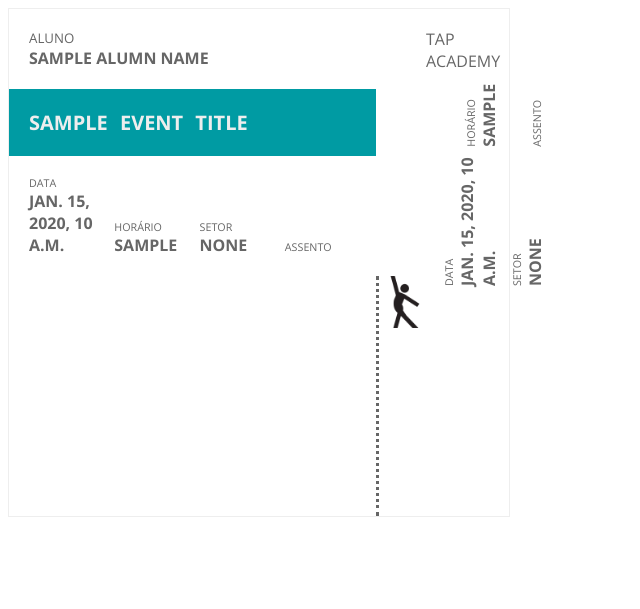
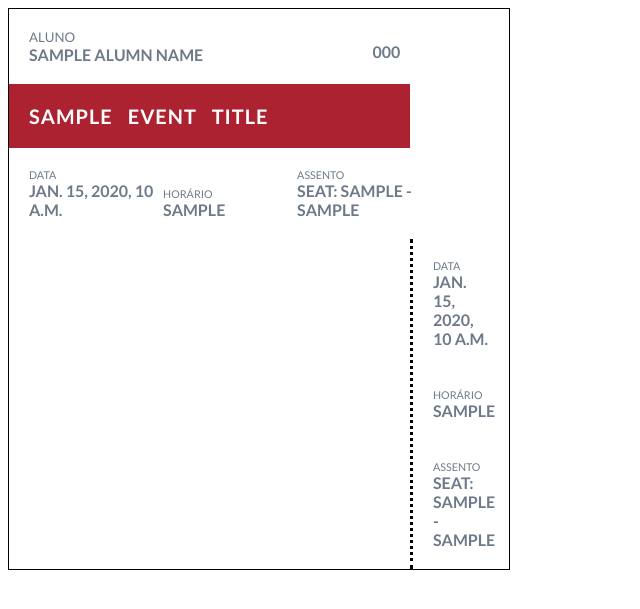
Before and after one commit to justlikedev/tap, a Django app: template core/templates/booking-confirmation.html in a window 1280 px wide. Shown: the top 609 px of the page, without its empty margins (0-640 px from the left). Run offline with Django 3.2, Linux system fonts and the light colour scheme; tables that the repository leaves empty hold one stand-in row (values such as "Sample post"); the template is opened without the code that fills it: values that come from a table or form of the project are taken from there, most other values are stand-ins (such as "Sample title", 1, 10 or a date in 2020); parts of the project's set-up code (start-up, migrations or seed data) failed here and were passed over.

Commit message:
Geração de PDF de confirmação finalizada

```diff
--- a/core/models.py
+++ b/core/models.py
@@ -3,7 +3,7 @@
 
 from __future__ import unicode_literals
 
-from datetime import timedelta
+from datetime import datetime, timedelta
 
 import pytz
 from django.contrib.auth.models import AbstractBaseUser, PermissionsMixin
@@ -13,6 +13,9 @@ from django.utils import timezone
 from core.managers import UserManager
 
 TZ = pytz.timezone('America/Sao_Paulo')
+
+
+
 
 class User(AbstractBaseUser, PermissionsMixin):
     first_name = models.CharField(max_length=100, null=True)
@@ -35,7 +38,7 @@ class User(AbstractBaseUser, PermissionsMixin):
         verbose_name_plural = u'Users'
 
     def get_full_name(self):
-        return u'{0}{1}'.format(self.first_name, self.last_name)
+        return u'{0} {1}'.format(self.first_name, self.last_name)
 
     def get_short_name(self):
         return self.first_name
@@ -129,6 +132,7 @@ class Reserv(models.Model):
     finished = models.BooleanField(default=False)
     updated_at = models.DateTimeField(auto_now_add=timezone.localtime(timezone.now(), timezone=TZ))
     session = models.DurationField(default=timedelta(minutes=20))
+    code = models.CharField(max_length=10, null=True)
 
     objects = models.Manager()
 
--- a/core/templates/booking-confirmation.html
+++ b/core/templates/booking-confirmation.html
@@ -6,13 +6,13 @@
     <meta name="viewport" content="width=device-width, initial-scale=1.0">
     <meta http-equiv="X-UA-Compatible" content="ie=edge">
     <title>Cupom de Reserva</title>
-    <link href="https://fonts.googleapis.com/css?family=Open+Sans:400,400i,700,700i" rel="stylesheet">
+    <link href="https://fonts.googleapis.com/css?family=Lato:400,400i,700,700i" rel="stylesheet">
     <style>
         body {
-            font-family: 'open sans', 'helvetica neue', helvetica, arial, sans-serif;
+            font-family: 'Lato', 'helvetica neue', helvetica, arial, sans-serif;
             -webkit-text-size-adjust: 100%;
             -ms-text-size-adjust: 100%;
-            color: #666;
+            color: #6e7a89;
         }
 
         .content {
@@ -21,7 +21,7 @@
 
         .card {
             width: 500px;
-            border: 1px solid #eee;
+            border: 1px solid #000;
         }
 
         .informations {
@@ -56,10 +56,14 @@
         }
 
         .cutted {
-            width: 130px;
+            width: 96px;
             border-left-style: dotted;
-            border-left-color: #666;
+            border-left-color: #000;
             min-height: 240px;
+        }
+
+        .card.block {
+            margin-bottom: 20px;
         }
 
         .block {
@@ -75,33 +79,30 @@
         }
 
         .box-small {
-            width: 24%;
+            width: 32%;
         }
 
-        .block.bg-blue {
+        .block.bg-red {
             margin: 20px -20px;
             padding: 20px;
-            border-right: 3px solid #009BA3;
-            max-width: 324px;
+            border-right: 3px solid #ad2231;
+            max-width: 358px;
         }
 
-        .bg-blue {
-            background-color: #009BA3;
+        .bg-red {
+            background-color: #ad2231;
         }
 
         .event {
-            letter-spacing: 0px;
-            word-spacing: 7px;
+            letter-spacing: 1px;
+            word-spacing: 10px;
             font-weight: 900;
             font-size: 20px;
-            color: #eee;
+            color: #fff;
         }
 
         .vertical {
-            transform: rotate(-90deg);
-            position: absolute;
-            left: 325px;
-            top: 60px;
+            display: inline-block;
         }
 
         .vertical.box-small {
@@ -109,31 +110,35 @@
         }
 
         .vertical>.block>.box-small {
-            width: 40%;
-            margin: 5px 0px;
+            width: 55%;
+            margin: 20px;
         }
 
         .brand img {
             width: 40%;
         }
 
-        .brand span {
-            position: absolute;
-            width: 10px;
-            top: 28px;
-            left: 426px;
+        .box-medium {
+            width: 45%;
         }
     </style>
 </head>
 
 <body>
     <div class="content">
-        {% for s in seats %}
+        {% for seat in seats %}
         <div class="card block">
             <div class="informations fleft">
-                <h5 class="caption title">aluno</h5>
-                <span class="caption bolder">{{ alumn_name }}</span>
-                <div class="block bg-blue">
+                <div class="block">
+                    <div class="box-medium inline">
+                        <h5 class="caption title">aluno</h5>
+                        <span class="caption bolder">{{ alumn_name }}</span>
+                    </div>
+                    <div class="box-medium inline">
+                        <span class="caption bolder fright">{{ code }}</span>
+                    </div>
+                </div>
+                <div class="block bg-red">
                     <p class="caption title bolder event">{{ event_title }}</p>
                 </div>
                 <div class="block">
@@ -146,20 +151,12 @@
                         <span class="caption bolder">{{ event_hour }}</span>
                     </div>
                     <div class="box-small inline">
-                        <h6 class="caption title">setor</h6>
-                        <span class="caption bolder">{{ s.type }}</span>
-                    </div>
-                    <div class="box-small inline">
                         <h6 class="caption title">assento</h6>
-                        <span class="caption bolder">{{ s.seat }}</span>
+                        <span class="caption bolder">{{ seat }}</span>
                     </div>
                 </div>
             </div>
             <div class="cutted fright">
-                <div class="brand">
-                    <img src="../static/images/tap-logo.png" alt="">
-                    <span class="caption">tap academy</span>
-                </div>
                 <div class="vertical">
                     <div class="block">
                         <div class="box-small inline">
@@ -171,12 +168,8 @@
                             <span class="caption bolder">{{ event_hour }}</span>
                         </div>
                         <div class="box-small inline">
-                            <h6 class="caption title">setor</h6>
-                            <span class="caption bolder">{{ s.type }}</span>
-                        </div>
-                        <div class="box-small inline">
                             <h6 class="caption title">assento</h6>
-                            <span class="caption bolder">{{ s.seat }}</span>
+                            <span class="caption bolder">{{ seat }}</span>
                         </div>
                     </div>
                 </div>
--- a/rest/urls.py
+++ b/rest/urls.py
@@ -4,7 +4,7 @@
 from django.conf.urls import include, url
 from rest_framework import routers
 from rest_framework.authtoken import views as rf_views
-
+from tapacademy import settings
 from rest import views
 
 router = routers.DefaultRouter()
@@ -20,5 +20,6 @@ router.register(r'reservations', views.ReservViewSet, base_name='reserv')
 # Additionally the URLs for the browsable API.
 urlpatterns = [
     url(r'^', include(router.urls)),
+    url(r'^media/(?P<path>.*)$', 'django.views.static.serve', {'document_root': settings.MEDIA_ROOT}),
     url(r'^api-auth/', include('rest_framework.urls', namespace='rest_framework'))
 ]
--- a/tapacademy/settings.py
+++ b/tapacademy/settings.py
@@ -143,5 +143,7 @@ USE_TZ = True
 # https://docs.djangoproject.com/en/1.9/howto/static-files/
 
 STATIC_URL = '/static/'
+MEDIA_URL = STATIC_URL + '/media/'
+STATIC_ROOT = BASE_DIR + '/project-static'
 
 AUTH_USER_MODEL = 'core.User'
```
Also changed, not shown: core/controllers.py (+23 -10 lines), rest/views.py (+21 -6 lines), core/migrations/0009_reserv_code.py (added).
